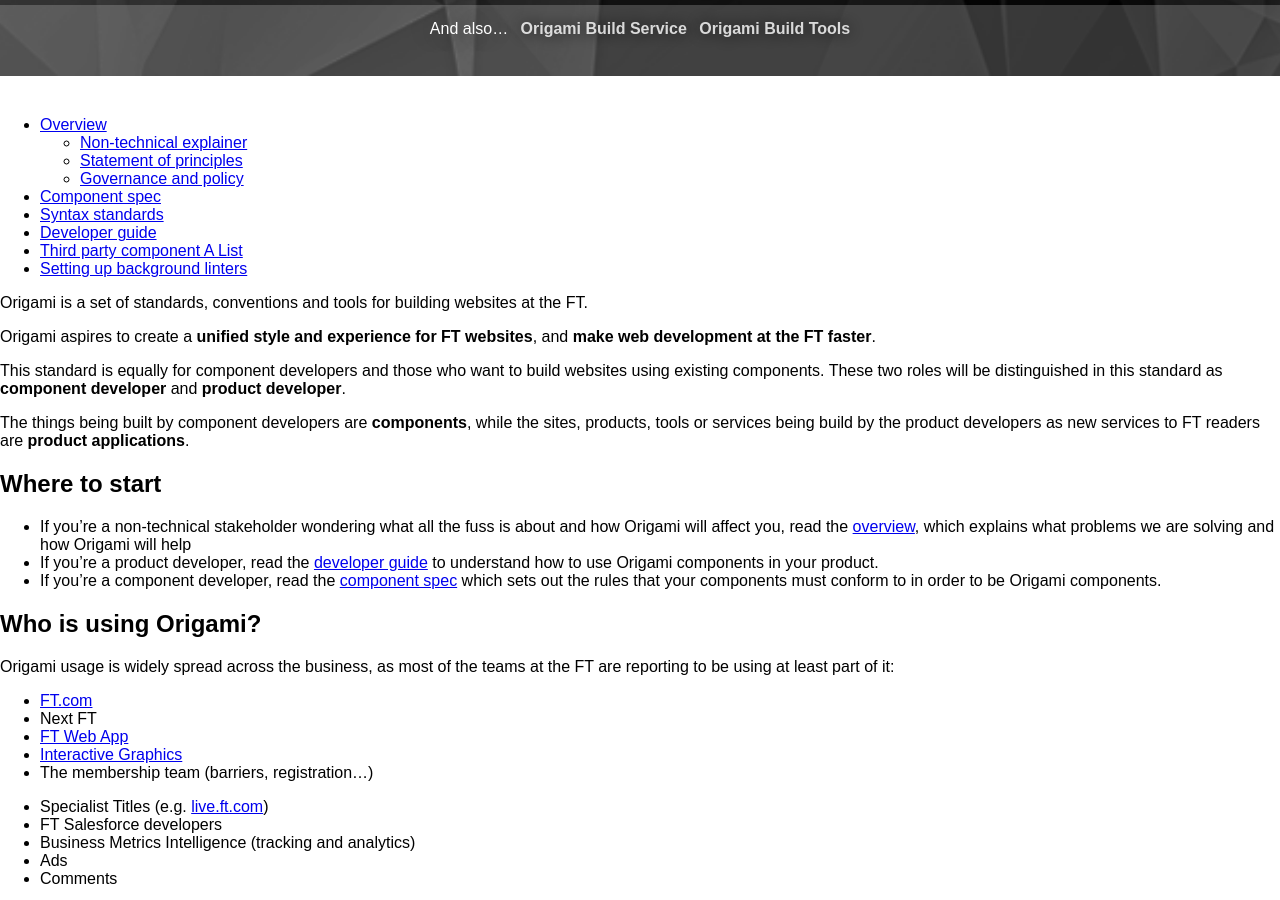
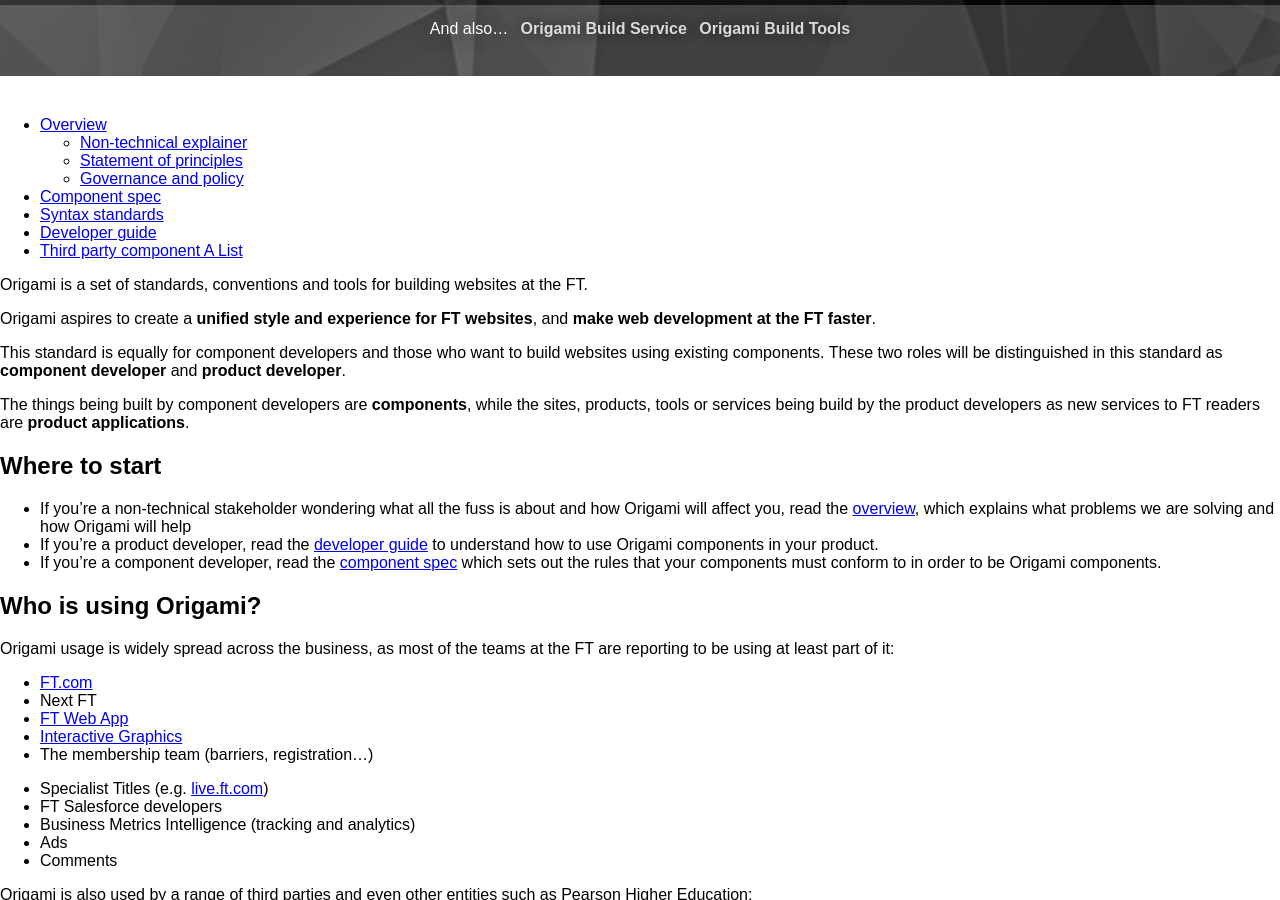
Before and after one commit to Financial-Times/ft-origami, a Jekyll site: the page built from index.md, in a window 1280 px wide and 900 px high, scrolled down 1061 px. Built offline with Jekyll 4.4.1, drawn with Linux system fonts in a browser that asks for light colours; nearby versions of some CDN libraries; comment, search, counter and statistics services are not loaded; a style sheet for code colours, icons or effects is not loaded.

Commit message:
move menu item to be under developer guide

```diff
--- a/_layouts/default.html
+++ b/_layouts/default.html
@@ -176,14 +176,14 @@
 							<li{% if page.title == 'General best practices' %} aria-selected="true"{% endif %}>
 								<a href="{{ site.baseurl }}/docs/developer-guide/general-best-practices/">General best practices</a>
 							</li>
+							<li{% if page.title == 'Setting up background linters' %} aria-selected="true"{% endif %}>
+								<a href="{{ site.baseurl }}/docs/developer-guide/background-linters/">Setting up background linters</a>
+							</li>
 						</ul>
 						{% endif %}
 					</li>
 					<li{% if page.title == 'Third party component A List' %} aria-selected="true"{% endif %}>
 						<a href="{{ site.baseurl }}/docs/3rd-party-a-list">Third party component A List</a>
-					</li>
-					<li{% if page.title == 'Setting up background linters' %} aria-selected="true"{% endif %}>
-						<a href="{{ site.baseurl }}/docs/developer-guide/background-linters/">Setting up background linters</a>
 					</li>
 				</ul>
 			</div>
```
